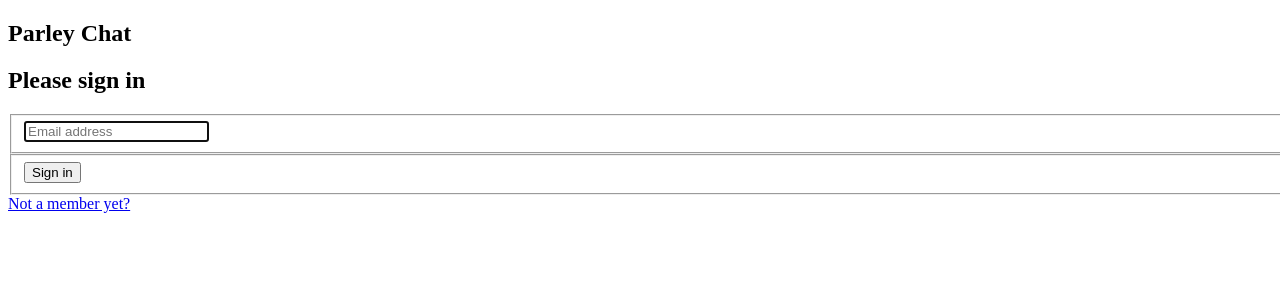
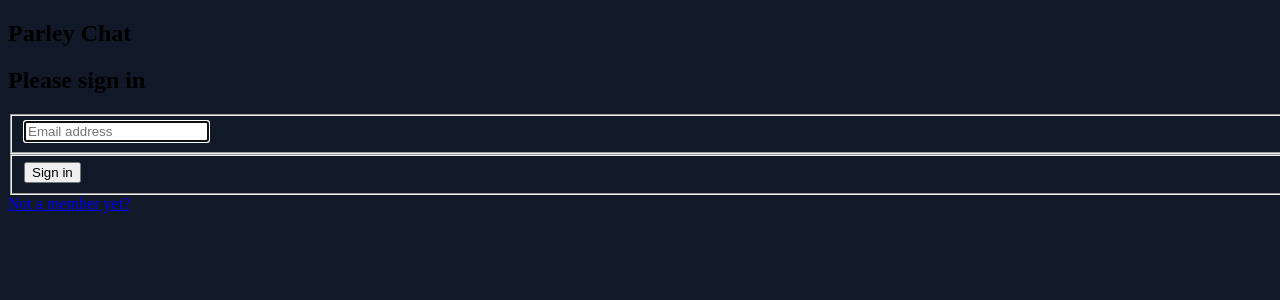
Before and after one commit to brianhenrydev/Parley-chat-app, a React (Vite) app: page /login in a window 1280 px wide. Shown: the top 300 px of the page. Built offline with nearby package versions, Linux system fonts and the light colour scheme.

Commit message:
testing out pure css styles

```diff
--- a/src/App.css
+++ b/src/App.css
@@ -1,13 +1,3 @@
-.navbar {
-  display: flex;
-  width: 100%;
-  list-style: none;
-}
-
-.navbar-item {
-  margin-right: 4rem;
-}
-
 .new-chat-form {
   display: flex;
   flex-direction: column;
--- a/src/components/chat/AllChats.jsx
+++ b/src/components/chat/AllChats.jsx
@@ -2,10 +2,10 @@
 import { useEffect, useState } from "react";
 import { Link, useNavigate } from "react-router-dom";
 import { getAllChats } from "../../services/chat/getAllChats";
+import "./Chats.css"
 
 const AllChats = () => {
   const [allChats, setAllChats] = useState([]);
-  const navigate = useNavigate();
 
   const getAndSetChats = () => {
     getAllChats().then(chats => setAllChats(chats));
@@ -18,22 +18,21 @@ const AllChats = () => {
 
 
   return (
-    <div >
-      <div >
+    <div className="view-container">
+      <div className="chat-container">
         {allChats.map(({ id, name }) => (
           <div
             id=""
             key={id}
-
+            className="chat"
           >
             <div >
-              <div >
-                <Link to={`/chat/${id}`}
-
-                >
-                  {name}
-                </Link>
-              </div>
+              <Link
+                to={`/chat/${id}`}
+                className="chat-name"
+              >
+                {name}
+              </Link>
             </div>
           </div>
         ))}
--- /dev/null
+++ b/src/components/chat/Chats.css
@@ -0,0 +1,35 @@
+.view-container {
+  display: flex;
+  flex-direction: column;
+  height: 100vh;
+  padding-top: 3rem;
+}
+
+.chat-container {
+  overflow-y: scroll;
+  flex-basis: 1 1 0%;
+  column-gap: 3rem;
+}
+
+.chat {
+  margin: 1rem;
+  padding: 1rem;
+  cursor: pointer;
+  background-color: var(--gray-800);
+  border-radius: 0.375rem;
+}
+
+.chat-name {
+  margin-top: 1.25rem;
+  font-size: 2rem;
+  width: 100%;
+  border-radius: 0.75rem;
+  background-color: rgb(30 58 138 / var(1, 1));
+  padding: 0.5rem;
+  text-decoration: none;
+  vertical-align: middle;
+}
+
+.chat-name:hover {
+  color: var(--blue-500);
+}
--- a/src/components/chat/UserChats.jsx
+++ b/src/components/chat/UserChats.jsx
@@ -2,6 +2,7 @@ import { Link } from "react-router-dom"
 import { useContext, useEffect, useState } from "react"
 import { UserContext } from "../../contexts/UserContext"
 import { getUserChats } from "../../services/chat/getUserChats"
+import "./Chats.css"
 
 const UserChats = () => {
   const [userChats, setUserChats] = useState([])
@@ -13,27 +14,29 @@ const UserChats = () => {
 
 
   return (
-    <div>
 
-      <div >
-        <div >
+    <>
+      <div className="view-container">
+        <div className="chat-container">
           {userChats.map(({ chat: { id, name } }) => (
-            <Link
-              to={`/chat/${id}`}
-              id="user-chats"
+            <div
+              className="chat"
               key={id}
             >
-              <div >
-                <div >
-                  <div >{name}</div>
-                </div>
-              </div>
-            </Link>
-          ))}
+              <Link
+                to={`/chat/${id}`}
+                id="user-chats"
+                className="chat-name"
+              >
+                {name}
+              </Link>
+            </div>
+          )
+          )}
         </div>
       </div>
+    </>
 
-    </div>
   )
 }
 
--- /dev/null
+++ b/src/components/forms/NewChatForm.css
@@ -0,0 +1,45 @@
+.view-container {
+  display: flex;
+  flex-direction: column;
+  height: 90vh;
+  padding-top: 3rem;
+}
+
+.form-container {
+  width: 100%;
+  height: 100%;
+}
+
+.new-chat-form {
+  margin: auto;
+  margin-top: 1rem;
+  width: 50%;
+  width: 25%;
+  border-radius: 0.5rem;
+  background-color: #1f2937;
+  padding: 3.5rem;
+  padding-top: 4rem;
+  padding-bottom: 4rem;
+  box-shadow: 0 1px 2px 0 rgba(0, 0, 0, 0.05), 0 0 #000, 0 0 #000, 0 0 #000, 0 0 #1f2937;
+}
+
+
+.form-input {
+  width: 100%;
+  border-radius: 0.5rem;
+  border-width: 1px;
+  border-color: #d1d5db;
+  padding: 0.5rem;
+  background-color: #374151;
+  color: white;
+}
+
+.submit-btn {
+  float: right;
+  margin-top: 0.5rem;
+  border-radius: 0.5rem;
+  background-color: #3b82f6;
+  padding: 0.5rem;
+  color: #f3f4f6;
+  box-shadow: 0 4px 6px -1px rgba(0, 0, 0, 0.1), 0 2px 4px -1px rgba(0, 0, 0, 0.06);
+}
--- a/src/components/forms/NewChatForm.jsx
+++ b/src/components/forms/NewChatForm.jsx
@@ -3,6 +3,7 @@ import { useEffect, useState } from "react"
 import { useNavigate } from "react-router-dom"
 import { createNewChat } from "../../services/chat/createNewChat"
 import { getAllCategories } from "../../services/category/getAllCategories"
+import "./NewChatForm.css"
 
 
 const NewChatForm = () => {
@@ -34,7 +35,8 @@ const NewChatForm = () => {
   }
 
   return (
-    <div >
+    <div className="view-container" >
+      <div className="form-container">
         <form className="new-chat-form">
           <div >New Chat</div>
           <label  >
@@ -51,6 +53,7 @@ const NewChatForm = () => {
               name="name"
               autoComplete="off"
               onChange={handleInput}
+              className="form-input"
 
             />
           </label>
@@ -58,25 +61,28 @@ const NewChatForm = () => {
             Category:
             <select
               id="category-select"
-
+              className="form-input"
             >
               {
                 categories.map(({ name, id }) => <option key={id}>{name}</option>)
               }
             </select>
           </label>
-        <label  >
+          <label >
             Description:
             <input
               name="description"
+              className="form-input"
               onChange={handleInput}
 
             />
           </label>
           <button
             onClick={handleSubmit}
+            className="submit-btn"
           >Create</button>
         </form>
+      </div>
     </div>
   )
 }
--- /dev/null
+++ b/src/components/nav/NavBar.css
@@ -0,0 +1,35 @@
+.navbar-container {
+  display: flex;
+  justify-content: center;
+  background-color: transparent;
+  z-index: 50;
+  position: fixed;
+  width: 100vw;
+}
+
+.navbar {
+  --navbar-shadow: 0 4px 6px -1px rgba(0, 0, 0, 0.1), 0 2px 4px -2px rgba(0, 0, 0, 0.1);
+  --navbar-shadow-colored: 0 4px 6px -1px var(--navbar-shadow-color), 0 2px 4px -2px var(--navbar-shadow-color);
+  width: 91.666667%;
+  opacity: 0.7;
+  box-shadow: var(--tw-ring-offset-shadow, 0 0 #0000), var(--tw-ring-shadow, 0 0 #0000), var(--navbar-shadow);
+  background-color: var(--gray-700);
+  padding-left: 0.5rem;
+  padding-right: 0.5rem;
+  border-radius: 0.375rem;
+  display: flex;
+  flex-direction: row;
+  justify-content: space-evenly;
+  list-style: none;
+  padding: 0.5rem 0.5rem 0.5rem 0.5rem;
+}
+
+
+.navbar-item {
+  color: var(--blue-400);
+  text-decoration: none;
+}
+
+.navbar-item:hover {
+  color: var(--blue-300);
+}
--- a/src/components/nav/NavBar.jsx
+++ b/src/components/nav/NavBar.jsx
@@ -1,54 +1,42 @@
 import { Link } from "react-router-dom"
+import "./NavBar.css"
 
 const NavBar = () => {
   return (
-    <div>
-      <ol className="navbar">
-        <li
+    <div className="navbar-container">
+      <div className="navbar">
+        <Link
           className="navbar-item"
-        >
-          <Link
           to="/"
         >
           My Chats
         </Link>
-        </li>
-        <li
+        <Link
           className="navbar-item"
-        >
-          <Link
           to="/all-chats"
         >
           All Chats
         </Link>
-        </li>
-        <li
+        <Link
           className="navbar-item"
-        >
-          <Link
           to="/new-chat"
         >
           New Chat
         </Link>
-        </li>
-        <li
+        <Link
           className="navbar-item"
-        >
-          <Link
           to="/profile"
         >
           Profile
         </Link>
-        </li>
-        <li>
         <Link
+          className="navbar-item"
           to="/login"
           onClick={() => localStorage.removeItem("chat_user")}
         >
           Logout
         </Link>
-        </li>
-      </ol>
+      </div >
     </div >
   )
 }
--- a/src/index.css
+++ b/src/index.css
@@ -1,5 +1,71 @@
 :root {
+  --gray-50: #f9fafb;
+  --gray-100: #f3f4f6;
+  --gray-200: #e5e7eb;
+  --gray-300: #d1d5db;
+  --gray-400: #9ca3af;
+  --gray-500: #6b7280;
+  --gray-600: #4b5563;
+  --gray-700: #374151;
+  --gray-800: #1f2937;
+  --gray-900: #111827;
+
+  --red-50: #fef2f2;
+  --red-100: #fee2e2;
+  --red-200: #fecaca;
+  --red-300: #fca5a5;
+  --red-400: #f87171;
+  --red-500: #ef4444;
+  --red-600: #dc2626;
+  --red-700: #b91c1c;
+  --red-800: #991b1b;
+  --red-900: #7f1d1d;
+
+  --yellow-50: #fffbeb;
+  --yellow-100: #fef3c7;
+  --yellow-200: #fde68a;
+  --yellow-300: #fcd34d;
+  --yellow-400: #fbbf24;
+  --yellow-500: #f59e0b;
+  --yellow-600: #d97706;
+  --yellow-700: #b45309;
+  --yellow-800: #92400e;
+  --yellow-900: #78350f;
+
+  --green-50: #ecfdf5;
+  --green-100: #d1fae5;
+  --green-200: #a7f3d0;
+  --green-300: #6ee7b7;
+  --green-400: #34d399;
+  --green-500: #10b981;
+  --green-600: #059669;
+  --green-700: #047857;
+  --green-800: #065f46;
+  --green-900: #064e3b;
+
+  --blue-50: #eff6ff;
+  --blue-100: #dbeafe;
+  --blue-200: #bfdbfe;
+  --blue-300: #93c5fd;
+  --blue-400: #60a5fa;
+  --blue-500: #3b82f6;
+  --blue-600: #2563eb;
+  --blue-700: #1d4ed8;
+  --blue-800: #1e40af;
+  --blue-900: #1e3a8a;
+
+  --indigo-50: #eef2ff;
+  --indigo-100: #e0e7ff;
+  --indigo-200: #c7d2fe;
+  --indigo-300: #a5b4fc;
+  --indigo-400: #818cf8;
+  --indigo-500: #6366f1;
+  --indigo-600: #4f46e5;
+  --indigo-700: #4338ca;
+  --indigo-800: #3730a3;
+  --indigo-900: #312e81;
   width: 100vw;
+  background-color: var(--gray-900);
 
 }
 
```
Lines whose indentation alone changed are shown as unchanged.
